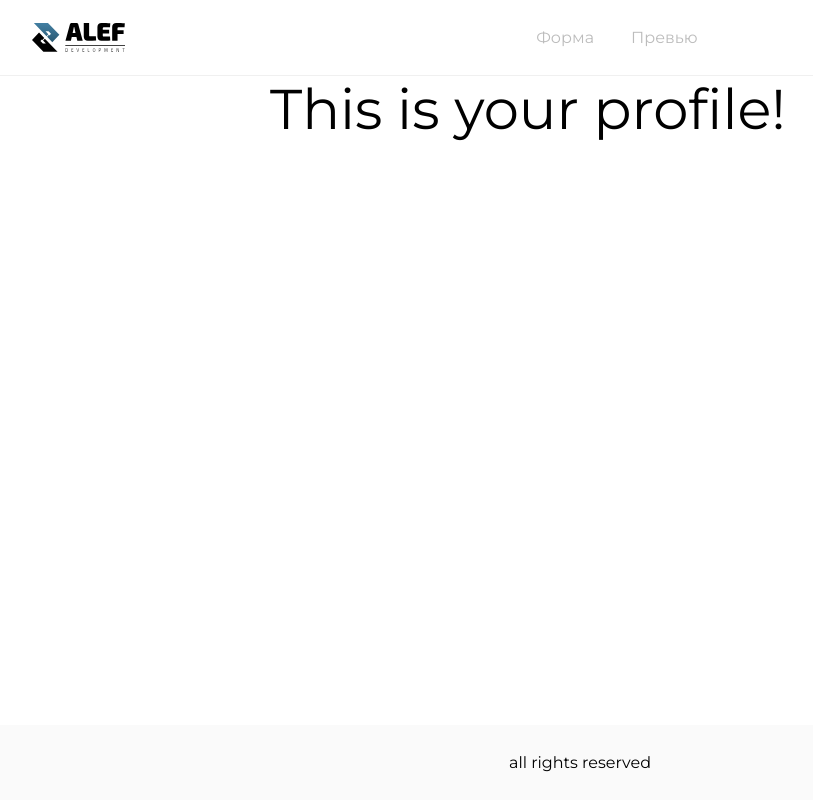
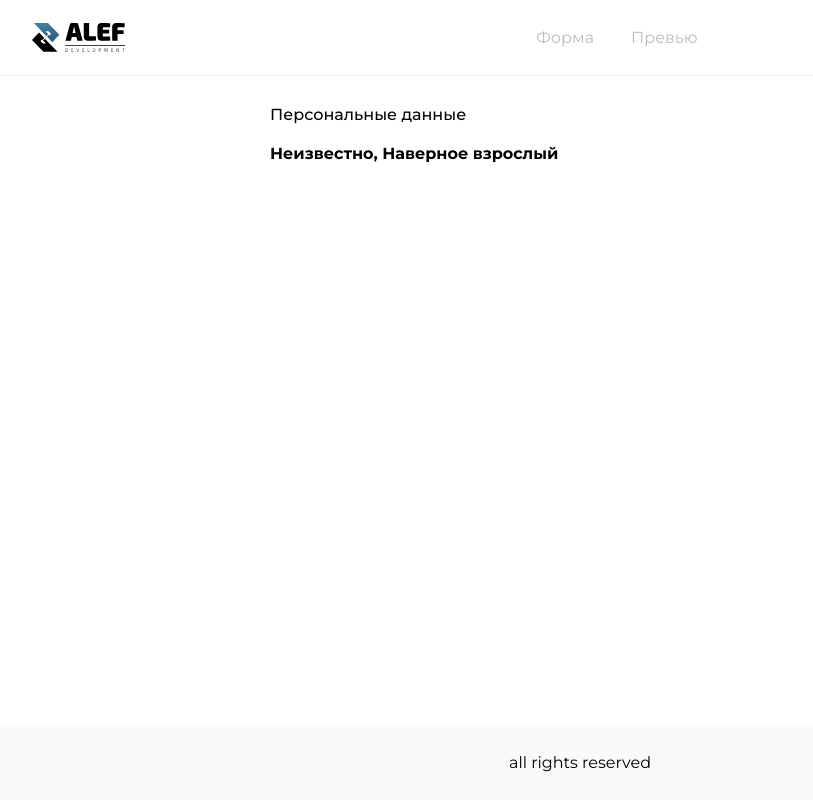
Before and after one commit to myavzur/vue-alef-app, a Vue app: page / in a window 1280 px wide. Shown: the whole page, without its empty margins (60-873 px from the left). Built offline with nearby package versions, Linux system fonts and the light colour scheme.

Commit message:
Profile page

```diff
--- a/src/views/ProfileView.vue
+++ b/src/views/ProfileView.vue
@@ -1,14 +1,31 @@
 <script setup lang="ts">
 import ProfileLayout from '@/components/layouts/ProfileLayout/ProfileLayout.vue'
 import Typography from '@/components/ui/Typography'
+import { useUserStore } from '@/stores'
+
+const userStore = useUserStore()
+const userName = userStore.user?.name || 'Неизвестно'
+const userAge = userStore.user?.age || 'Наверное взрослый'
 </script>
 
 <template>
   <ProfileLayout>
-    <div class="about">
-      <Typography type="h-1">This is your profile!</Typography>
+    <div class="info">
+      <Typography type="p-2" weight="medium">Персональные данные</Typography>
+
+      <Typography class="info__name" type="p-2" weight="bold">
+        {{ userName }}, {{ userAge }}
+      </Typography>
     </div>
   </ProfileLayout>
 </template>
 
-<style scoped lang="scss"></style>
+<style scoped lang="scss">
+.info {
+  margin-top: 30px;
+
+  &__name {
+    margin-top: 20px;
+  }
+}
+</style>
```
